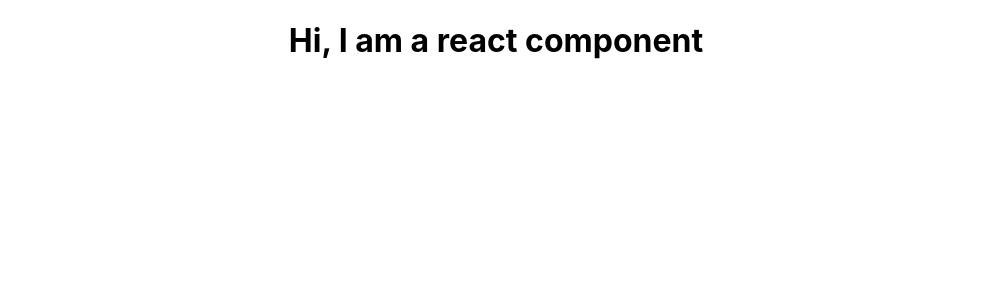
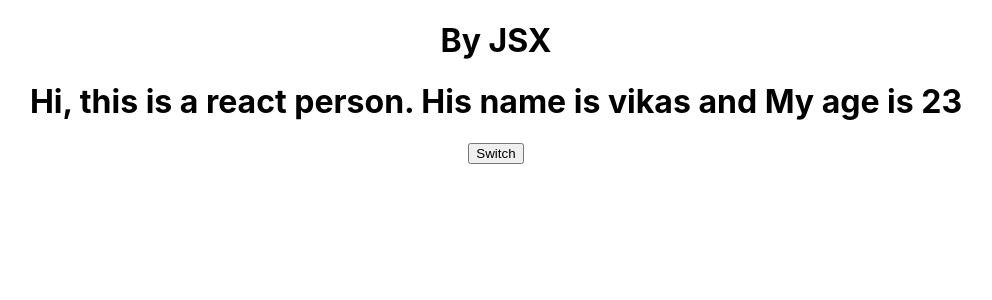
Before and after one commit to vikasgupta001/learningReact, a React (Create React App) app: page / in a window 1280 px wide. Shown: the top 300 px of the page, without its empty margins (144-1136 px from the left). Built offline with nearby package versions, Linux system fonts and the light colour scheme.

Commit message:
* Using State to render content in Component * Used setState() to Change the existing State.

```diff
--- a/src/App.js
+++ b/src/App.js
@@ -1,9 +1,30 @@
 import React, { Component } from 'react';
 import './App.css';
+import Person from './Person/Person';
 
 class App extends Component {
+  state ={
+    person:[
+      {name: 'vikas', age:'23'},
+      {name:'vishal', age:'26'}
+    ]
+  }
+  switchHandler = ()=>{
+      this.setState({
+        person:[
+          {name: 'vikas', age:'25'}
+        ]
+      })
+  }
   render() {
-    return React.createElement('div',{className:'App'},React.createElement('h1',null,'Hi, I am a react component'));
+    //return React.createElement('div',{className:'App'},React.createElement('h1',null,'Hi, I am a react component'));
+    return (
+      <div className='App'>
+        <h1> By JSX</h1>
+           <Person name={this.state.person[0].name} age={this.state.person[0].age} />
+           <button onClick={this.switchHandler}>Switch</button>
+       </div>
+    )
   }
 }
 
--- /dev/null
+++ b/src/Person/Person.js
@@ -0,0 +1,7 @@
+import React from "react";
+
+const person = (props)=>{
+    return (<h1>Hi, this is a react person. His name is {props.name} and My age is {props.age}</h1>)
+}
+
+export default person;
```
